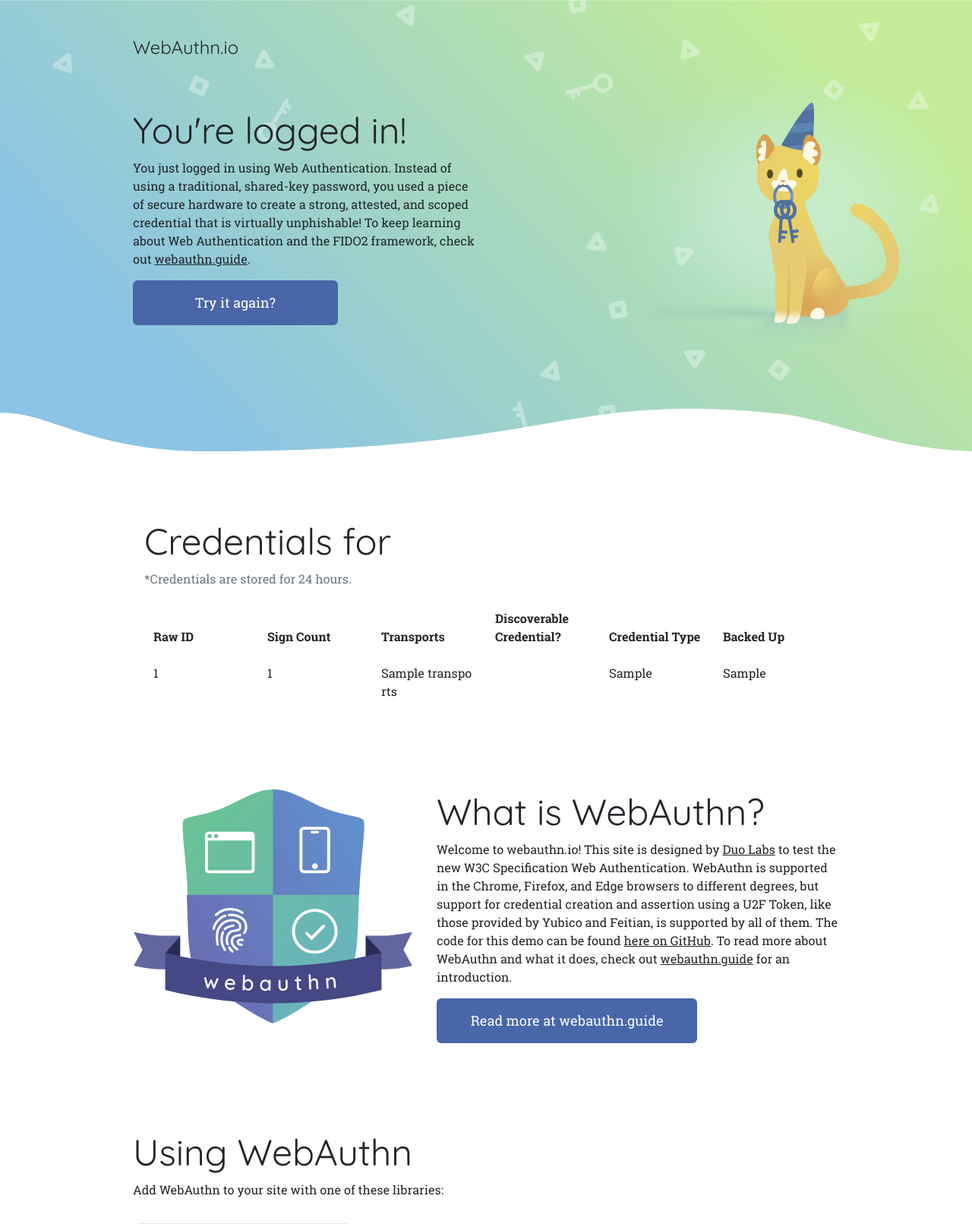
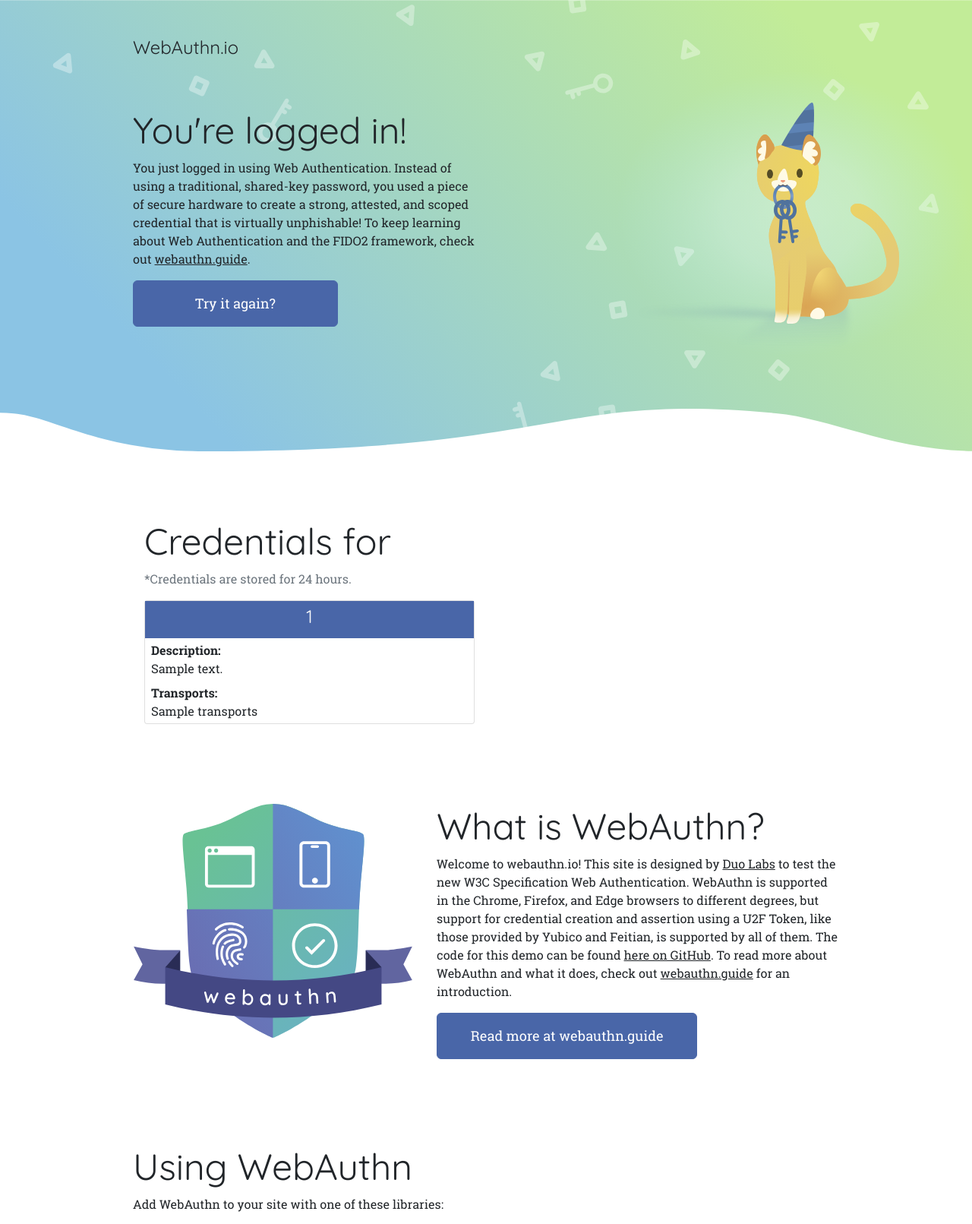
Before and after one commit to duo-labs/webauthn.io, a Django app: template _app/homepage/templates/homepage/profile.html in a window 1280 px wide. Shown: the top 1611 px of the page at 76% size. Run offline with Django 4.2, Linux system fonts and the light colour scheme; the template is opened without the code that fills it: most values are stand-ins (such as "Sample title", 1, 10 or a date in 2020); style sheets or scripts are compiled from the project's sources; parts of the project's set-up code (start-up, migrations or seed data) failed here and were passed over; some libraries are stand-ins or nearby versions.

Commit message:
Add card UI for credentials list

```diff
--- a/_app/homepage/static/styles/index.scss
+++ b/_app/homepage/static/styles/index.scss
@@ -416,7 +416,6 @@
 }
 
 .btn {
-    border: none;
     border-radius: 6px;
 }
 
@@ -509,3 +508,26 @@
 .card.container.settings-drawer {
     min-height: initial;
 }
+
+.credentials-list {
+    .credential {
+        margin: 0;
+        padding: 0;
+        list-style: none;
+
+        li {
+            padding: 0.25rem 0.5rem;
+        }
+
+        .credential-title {
+            text-align: center;
+        }
+
+        .credential-delete {
+            margin-bottom: 0;
+            button {
+                width: 100%;
+            }
+        }
+    }
+}
--- a/_app/homepage/templates/homepage/profile.html
+++ b/_app/homepage/templates/homepage/profile.html
@@ -60,32 +60,26 @@
         <p class="text-muted">*Credentials are stored for 24 hours.</p>
       </div>
     </div>
-    <div class="row">
-      <div class="col-12">
-        <table class="table table-borderless credentials-table">
-          <thead>
-            <tr>
-              <th scope="col">Raw ID</th>
-              <th scope="col">Sign Count</th>
-              <th scope="col">Transports</th>
-              <th scope="col">Discoverable Credential?</th>
-              <th scope="col">Credential Type</th>
-              <th scope="col">Backed Up</th>
-            </tr>
-            {% for cred in credentials %}
-            <tr>
-              <td>{{ cred.id }}</td>
-              <td>{{ cred.sign_count }}</td>
-              <td>{{ cred.transports }}</td>
-              <td>{{ cred.is_disc_cred }}</td>
-              <td>{{ cred.device_type }}</td>
-              <td>{{ cred.backed_up }}</td>
-            </tr>
-            {% endfor %}
-          </thead>
-
-        </table>
+    <div class="row credentials-list">
+      {% for cred in credentials %}
+      <div class="col-lg-6 mb-3">
+        <ul class="card container credential">
+          <li class="bg-primary text-light credential-title">
+            <h4>{{ cred.id }}</h4>
+          </li>
+          <li>
+            <strong>Description:</strong>
+            <br>
+            {{ cred.description }}
+          </li>
+          <li>
+            <strong>Transports:</strong>
+            <br>
+            {{ cred.transports }}
+          </li>
+        </ul>
       </div>
+      {% endfor %}
     </div>
   </div>
 </section>
```
Also changed, not shown: _app/homepage/views/index.py (+23 -11 lines).
